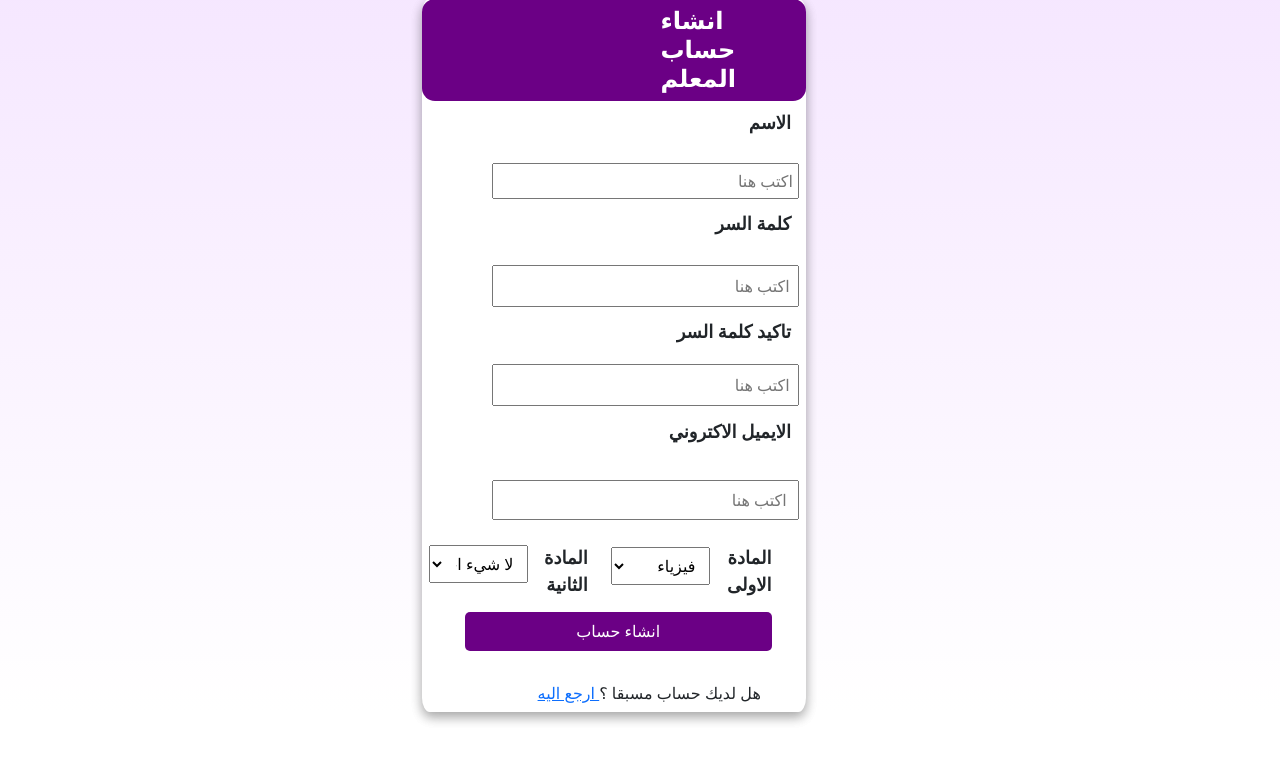
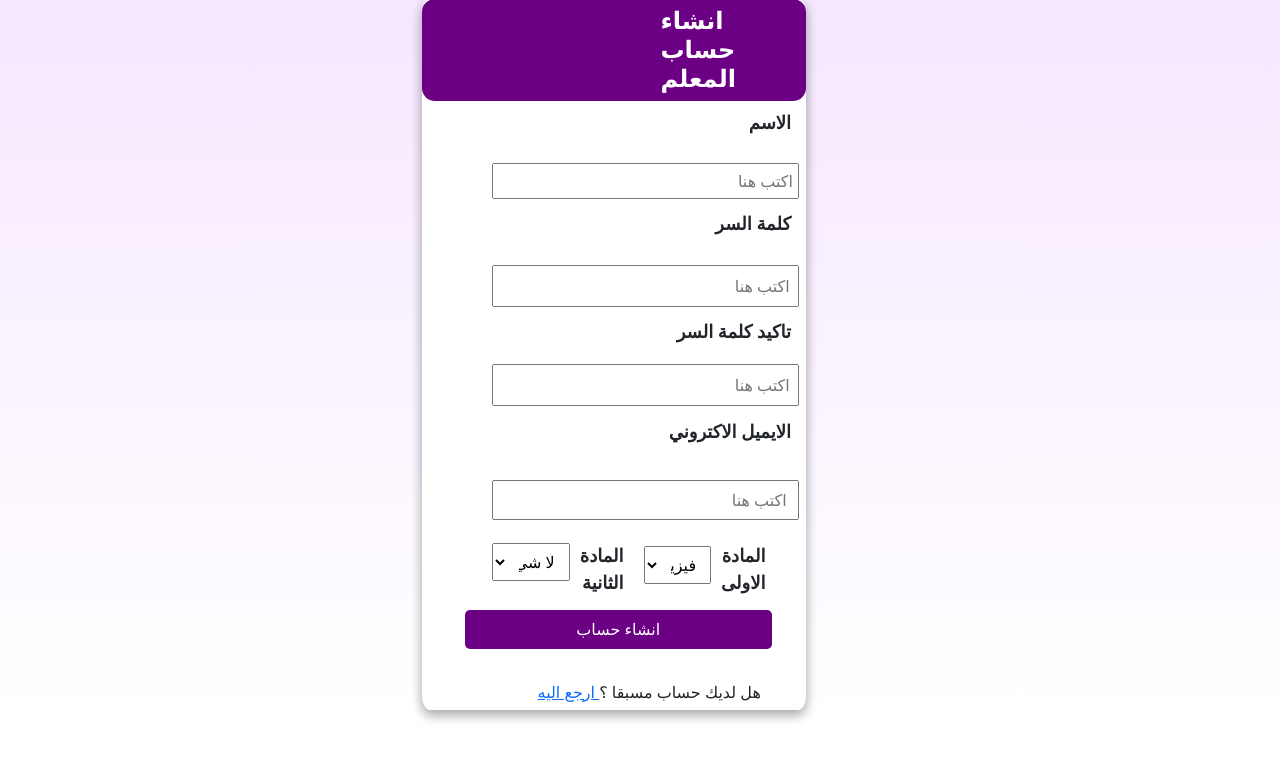
Before and after one commit to kasdo770/AskMe, a Flask app: page /register/tea in a window 1280 px wide. Shown: the part 39-800 px from the top of the page. Run offline with Flask 2, Linux system fonts and the light colour scheme; some libraries are stand-ins or nearby versions.

Commit message:
asda
asdsa

```diff
--- a/website/templates/Teacher_register.html
+++ b/website/templates/Teacher_register.html
@@ -89,8 +89,11 @@
                width:50%;
           }
           .subject2-input-text{
-               width:50%;
-               margin-left:2%;
+               width:60%;
+               margin-left:4%;
+          }
+          .fir-sec-sub{
+               margin-left: 15.4%;
           }
 
       }
```
Also changed, not shown: website/Model.db.
